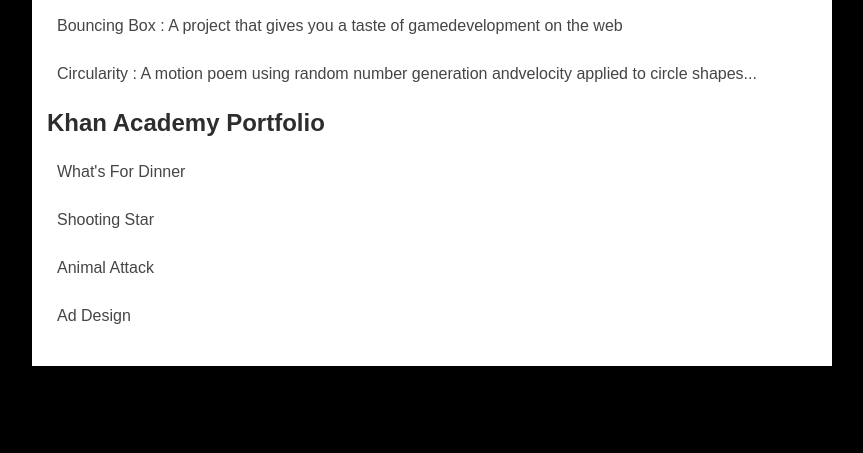
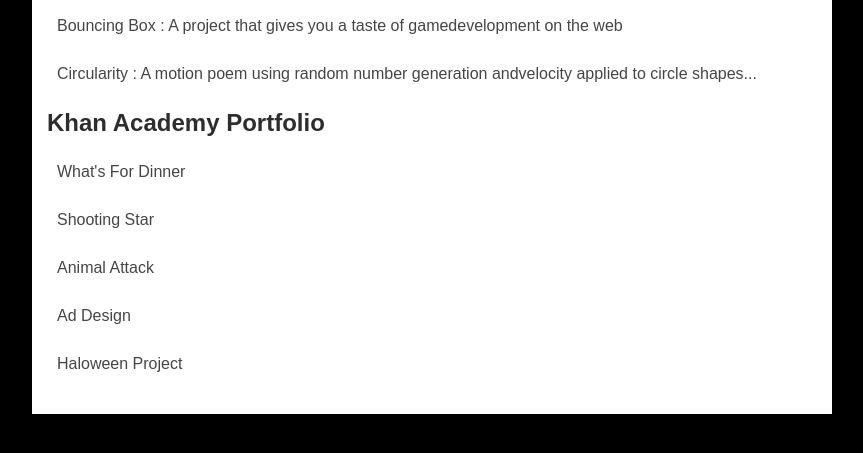
Before and after one commit to HenryVu-epiccoder3000/HenryVu-epiccoder3000.github.io, a plain HTML site: page portfolio.html in a window 1280 px wide. Shown: the part 217-670 px from the top of the page, without its empty margins (208-1071 px from the left). Drawn offline with Linux system fonts and the light colour scheme.

Commit message:
add portfolio.html file

```diff
--- a/portfolio.html
+++ b/portfolio.html
@@ -32,6 +32,7 @@
             <li><a href="https://www.khanacademy.org/computer-programming/henry-vu-project-shooting-star/5195374609743872">Shooting Star</a></li>
             <li><a href="https://www.khanacademy.org/computer-programming/henry-vu-dawg/5827796581924864">Animal Attack</a></li>
             <li><a href="https://www.khanacademy.org/computer-programming/henry-vu-free-robux/5277236380221440">Ad Design</a></li>
+            <li><a href="https://www.khanacademy.org/computer-programming/henry-vu-haloween-not-an-8-ball/6028683348721664">Haloween Project</a></li>
           </ul>
         </div>
       </main>
```
